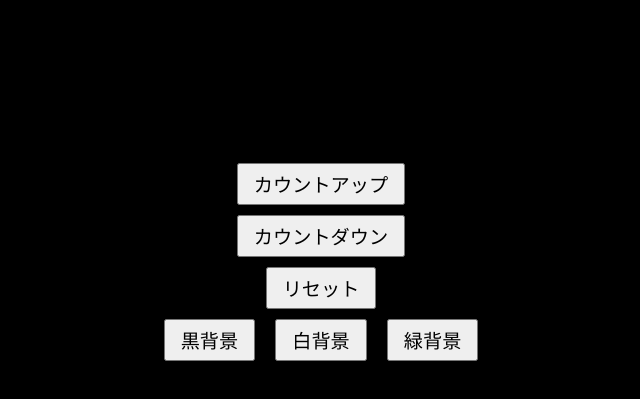
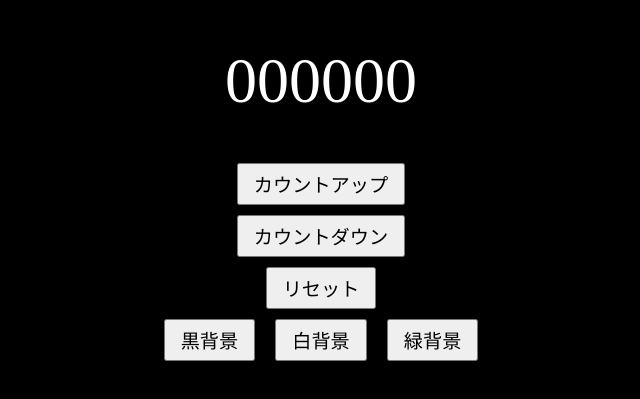
Before and after one commit to addshlab/tallyconter, a plain HTML site: page index.html in a window 1280 px wide. Shown: the part 215-614 px from the top of the page, without its empty margins (319-959 px from the left). Drawn offline with Linux system fonts and the light colour scheme.

Commit message:
Update index.html

```diff
--- a/index.html
+++ b/index.html
@@ -8,7 +8,8 @@
         body {
             margin:0;
             padding:0;
-            background-color: #000000;
+            background-color: #000;
+            color:#FFF;
         }
         #app {
             display: flex;
```
